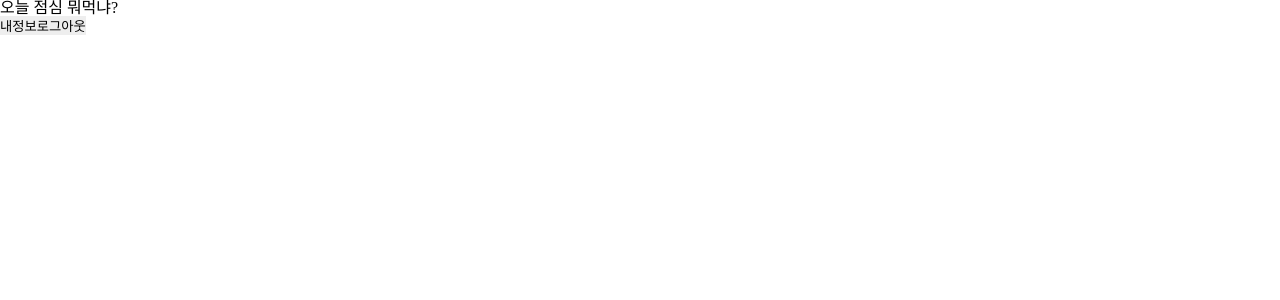
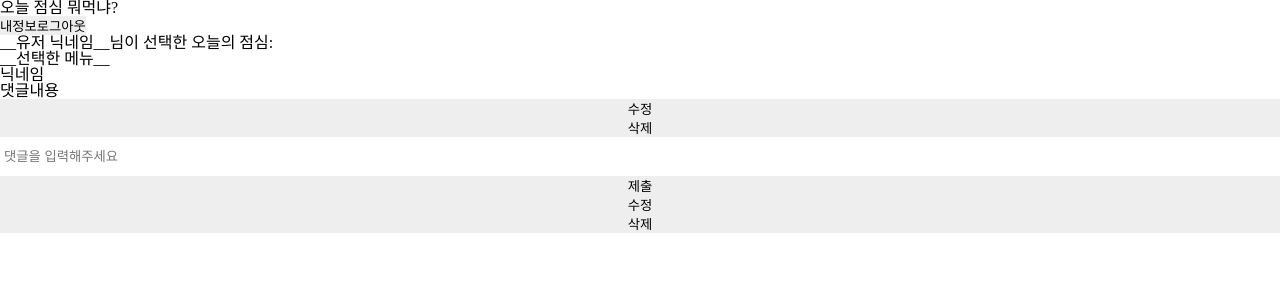
Before and after one commit to jihyunan-dev/hanghae_mini_front, a React (Create React App) app: page /result/1 in a window 1280 px wide. Shown: the top 300 px of the page. Built offline with nearby package versions, Linux system fonts and the light colour scheme.

Commit message:
[add] Result 페이지 뼈대 추가

```diff
--- /dev/null
+++ b/src/pages/Result.js
@@ -0,0 +1,39 @@
+import React from "react";
+import { Button, Input } from "../elements";
+
+const Result = () => {
+  return (
+    <div>
+      <p>
+        {"__유저 닉네임__"}님이 선택한 오늘의 점심: <h2>{"__선택한 메뉴__"}</h2>
+      </p>
+      <div>
+        <ul>
+          <li>
+            <h6>닉네임</h6>
+            <p>{"댓글내용"}</p>
+            {/* 본인이 쓴 댓글인 경우에만 수정, 삭제 */}
+            <Button text={"수정"} />
+            <Button text={"삭제"} />
+            <form>
+              <Input type="text" placeholder="댓글을 입력해주세요" />
+              <Button type="submit" text={"제출"} />
+            </form>
+          </li>
+        </ul>
+      </div>
+
+      <ul>
+        {/* menuId에 해당하는 이미지들 map으로 모두 렌더 */}
+        <li>
+          <img src="" alt="" />
+          {/* 본인이 쓴 포스트인 경우에만 수정, 삭제 */}
+          <Button text="수정" />
+          <Button text="삭제" />
+        </li>
+      </ul>
+    </div>
+  );
+};
+
+export default Result;
--- a/src/shared/App.js
+++ b/src/shared/App.js
@@ -1,14 +1,14 @@
 import React from "react";
 import Header from "../components/Header";
 
+import Main from "../pages/Main";
+import Result from "../pages/Result";
 import Register from "../pages/Register";
 import Login from "../pages/Login";
 import Upload from "../pages/Upload";
 
 import GlobalStyles from "./GlobalStyles";
 import { BrowserRouter, Route, Switch } from "react-router-dom";
-
-import Main from "../pages/Main";
 
 const App = () => {
   return (
@@ -20,7 +20,7 @@ const App = () => {
           <Route path="/" exact component={Main} />
           <Route path="/register" component={Register} />
           <Route path="/login" component={Login} />
-          {/* <Route path="/result/:menuId" coponent={Result} /> */}
+          <Route path="/result/:menuId" component={Result} />
           <Route path="/upload" component={Upload} />
           {/* <Route path="/edit/:postId" component={Edit}/> */}
           {/* <Route path="/posts/userId" component={MyPosts} /> */}
```
